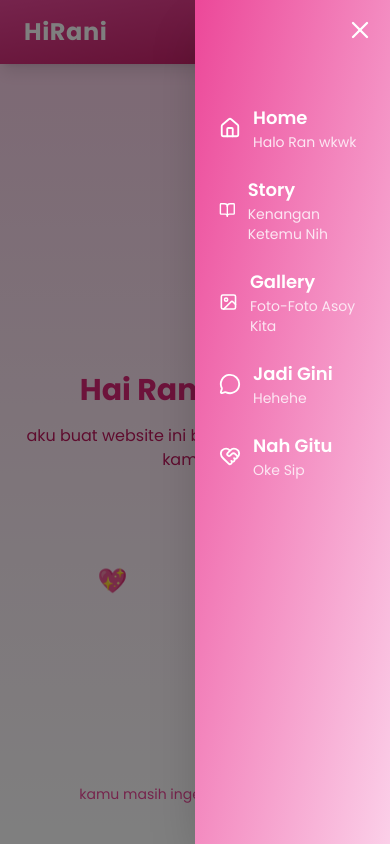
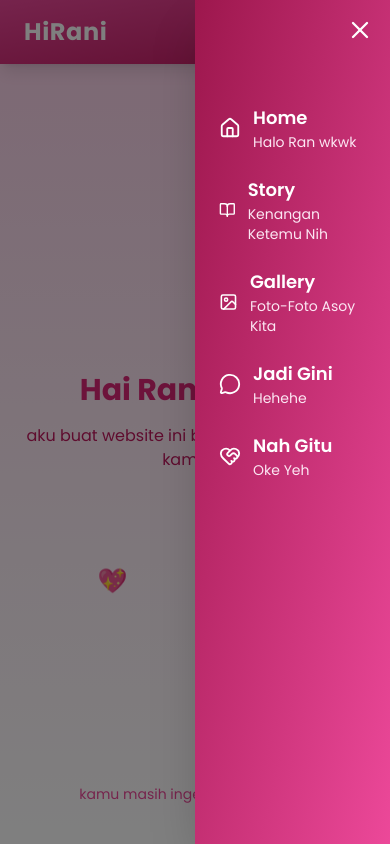
Before and after one commit to septianadip17/serani, a React (Vite) app: page / in a window 390 px wide. Both pictures are taken after a click on the button 352 px from the left and 32 px from the top of the page. Shown: the top 844 px of the page. Built offline with nearby package versions, Linux system fonts and the light colour scheme.

Commit message:
bg color changed mobile navbar

```diff
--- a/src/components/Navbar.jsx
+++ b/src/components/Navbar.jsx
@@ -13,11 +13,20 @@ import { motion, AnimatePresence } from "framer-motion";
 export default function Navbar() {
   const [isOpen, setIsOpen] = useState(false);
 
-  // Tambahin icon + description
   const menuItems = [
     { id: "home", label: "Home", icon: Home, desc: "Halo Ran wkwk" },
-    { id: "story", label: "Story", icon: BookOpen, desc: "Kenangan Ketemu Nih" },
-    { id: "gallery", label: "Gallery", icon: Image, desc: "Foto-Foto Asoy Kita" },
+    {
+      id: "story",
+      label: "Story",
+      icon: BookOpen,
+      desc: "Kenangan Ketemu Nih",
+    },
+    {
+      id: "gallery",
+      label: "Gallery",
+      icon: Image,
+      desc: "Foto-Foto Asoy Kita",
+    },
     {
       id: "jadigini",
       label: "Jadi Gini",
@@ -28,7 +37,7 @@ export default function Navbar() {
       id: "nahgitu",
       label: "Nah Gitu",
       icon: HeartHandshake,
-      desc: "Oke Sip",
+      desc: "Oke Yeh",
     },
   ];
 
@@ -40,7 +49,6 @@ export default function Navbar() {
     }
   };
 
-  // NavLink sudah support icon + desc
   const NavLink = ({ id, label, icon: Icon, desc, isMobile }) => (
     <button
       onClick={() => handleScroll(id)}
@@ -101,7 +109,7 @@ export default function Navbar() {
               animate={{ x: 0 }}
               exit={{ x: "100%" }}
               transition={{ type: "spring", stiffness: 80, damping: 20 }}
-              className="fixed top-0 right-0 h-full w-2/4 bg-gradient-to-br from-pink-500  to-pink-200 shadow-2xl p-6 md:hidden z-40"
+              className="fixed top-0 right-0 h-full w-2/4 bg-gradient-to-br from-pink-800  to-pink-500 shadow-2xl p-6 md:hidden z-40"
             >
               {/* Close button inside */}
               <button
```
